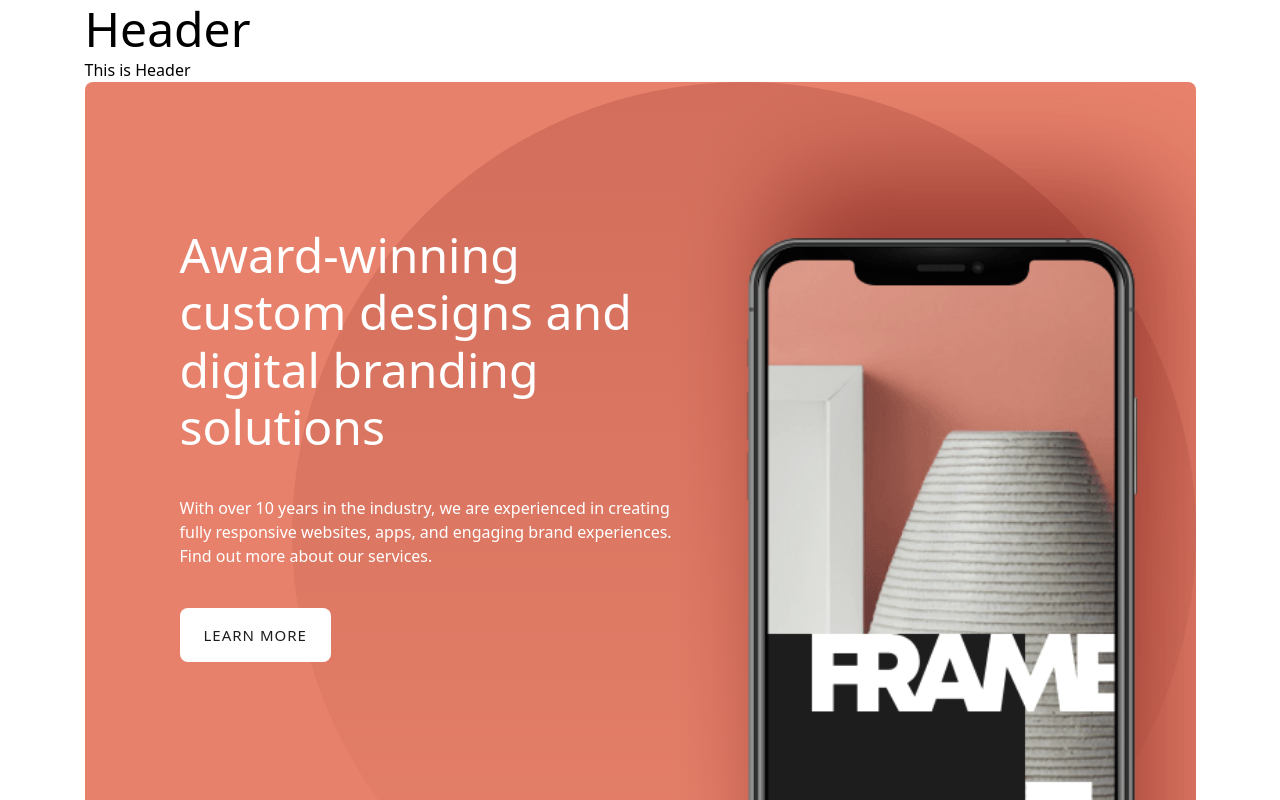
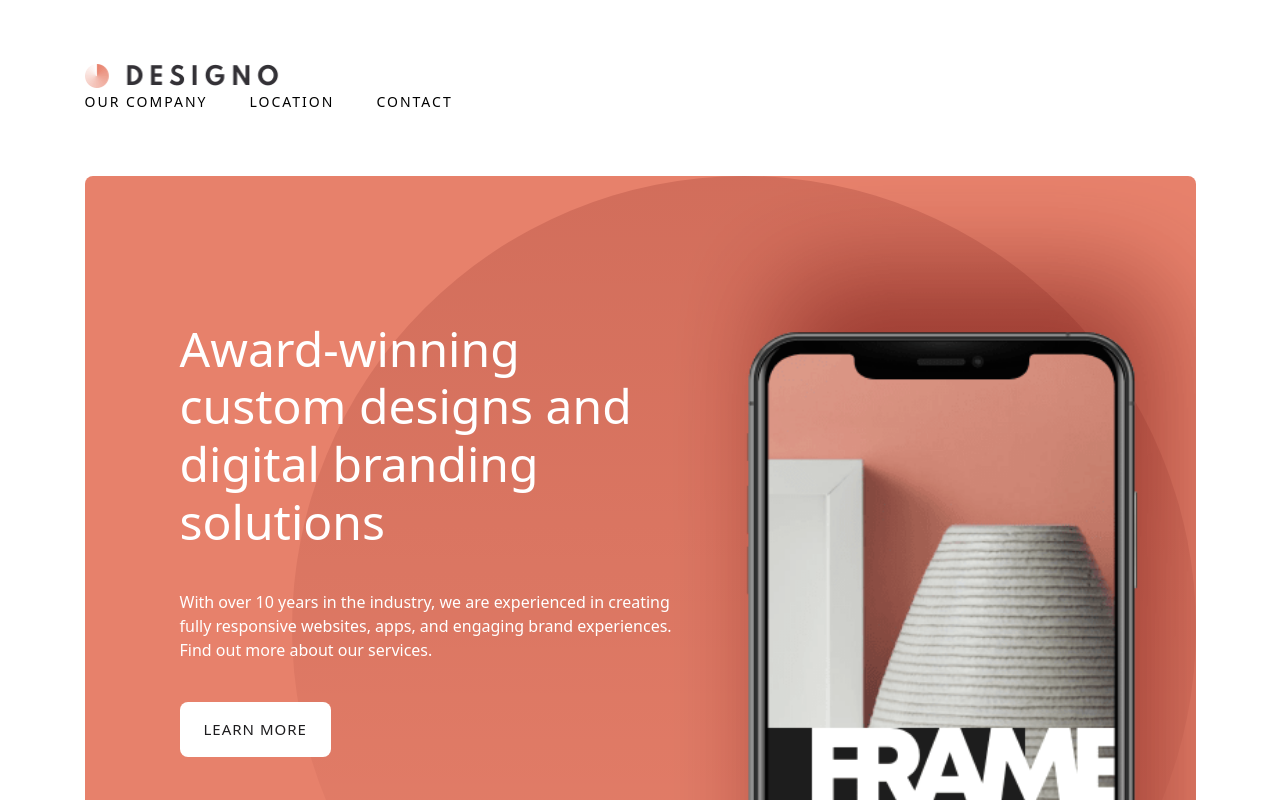
Before and after one commit to nivancheva/designo-multi-page-website-vue, a Vue app: page /location in a window 1280 px wide. Shown: the top 800 px of the page. Built offline with nearby package versions, Linux system fonts and the light colour scheme.

Commit message:
add and style header section

```diff
--- a/src/components/Header.vue
+++ b/src/components/Header.vue
@@ -1,6 +1,110 @@
+<script setup>
+import logo from '../assets/logo/logo-dark.png'
+import hamburger from '../assets/icon-hamburger.svg'
+import close from '../assets/icon-close.svg'
+import { ref } from 'vue'
+
+let isOpen = ref(false)
+function handleClick() {
+    isOpen.value = !isOpen.value
+}
+</script>
+
 <template>
-    <div class="container">
-        <h1>Header</h1>
-        <p>This is Header</p>
-    </div>
+    <div className="navbar">
+            <div className="container flex items-center justify-between">
+                <router-link :to="{name:'Home'}">
+                        <img
+                            :src="logo"
+                            alt='Logo image and home page button'
+                            width=200px
+                            height=37px
+                        />
+                </router-link>
+                <div>
+                    <button @click="handleClick" className="mobile-menu">
+                        <img :src="`${isOpen ? close : hamburger}`"  alt='open menu'/>
+
+                    </button>
+                    <div :className="`navbar-links ${isOpen ? 'open' : 'close'}`">
+                        <router-link :to="{name:'Company'}">Our company</router-link>
+                        <router-link :to="{name:'Location'}">Location</router-link>
+                        <router-link :to="{name:'Contact'}">Contact</router-link>
+                    </div>
+                </div>
+            </div>
+        </div>
+        <!-- { isOpen &&
+            <div className="navbar-overlay">
+            </div>
+        } -->
 </template>
+
+<style scoped>
+.navbar {
+    padding-block: 2.188rem;
+    background-color: var(--clr-white);
+}
+
+.navbar-links {
+    text-transform: uppercase;
+    letter-spacing: 2px;
+}
+
+.navbar-links > *:hover {
+    text-decoration: underline;
+}
+
+/* mobile */
+@media (max-width:639px) {
+    .navbar {
+        position: relative;
+        z-index: 1002;
+    }
+
+    .navbar-links {
+        position: absolute;
+        flex-direction: column;
+        width: 100%;
+        background-color: var(--clr-black);
+        color: var(--clr-white);
+        font-size: 1.5rem;
+        left: 0;
+        margin-top: 2.188rem;
+        padding: 3rem 1.5rem;
+    }
+
+    .open {
+        display: flex;
+    }
+
+    .close {
+        display: none;
+    }
+
+    .navbar-overlay {
+        position: fixed;
+        inset: 0;
+        background: var(--clr-black);
+        opacity: 0.6;
+        z-index: 1001;
+    }
+}
+
+/* tablet */
+@media (min-width:640px) {
+    .navbar {
+        padding-block: 4rem;
+    }
+
+    .navbar-links {
+        display: flex;
+        gap: 2.625rem;
+        font-size: .875rem;
+    }
+
+    .mobile-menu {
+        display: none;
+    }
+}
+</style>
```
